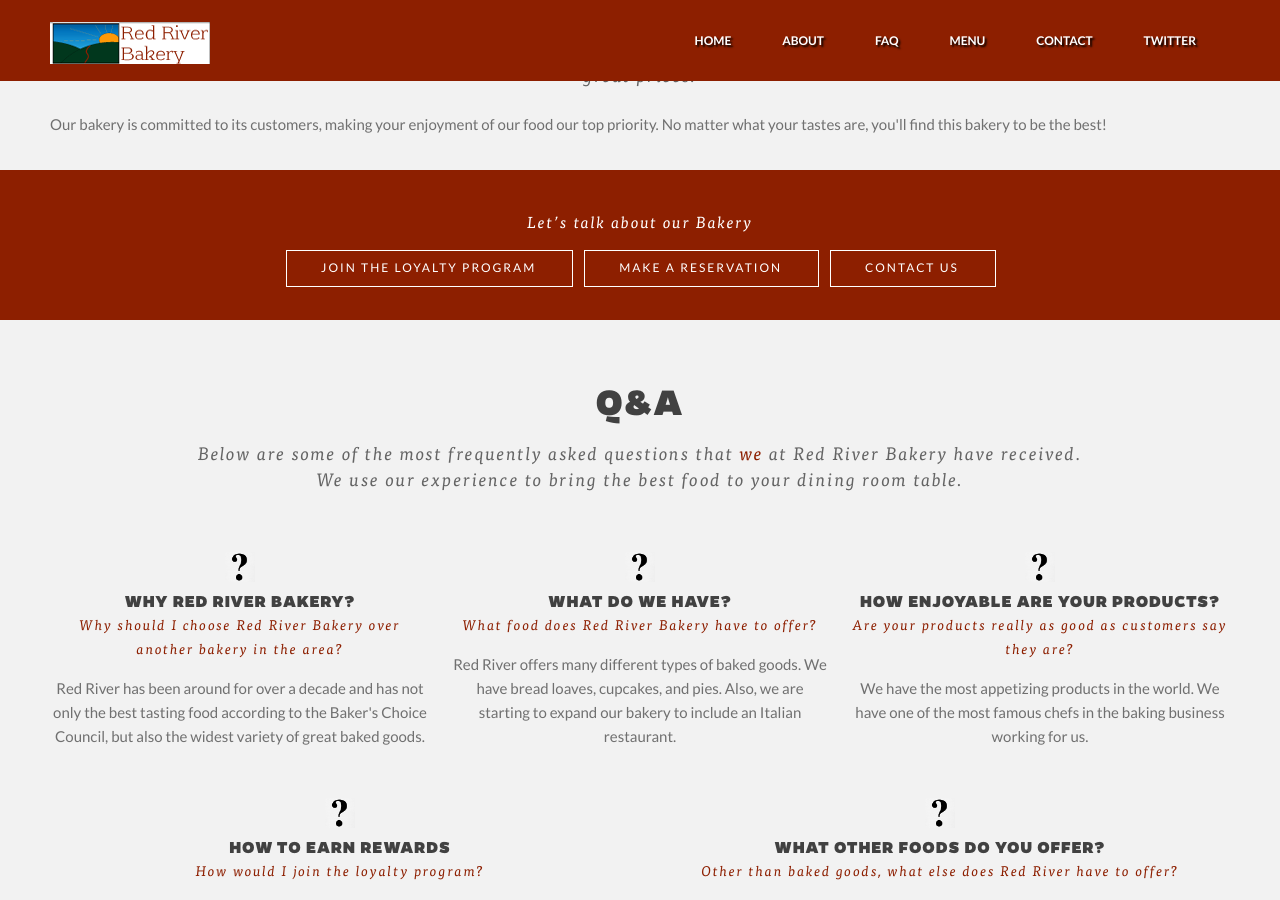
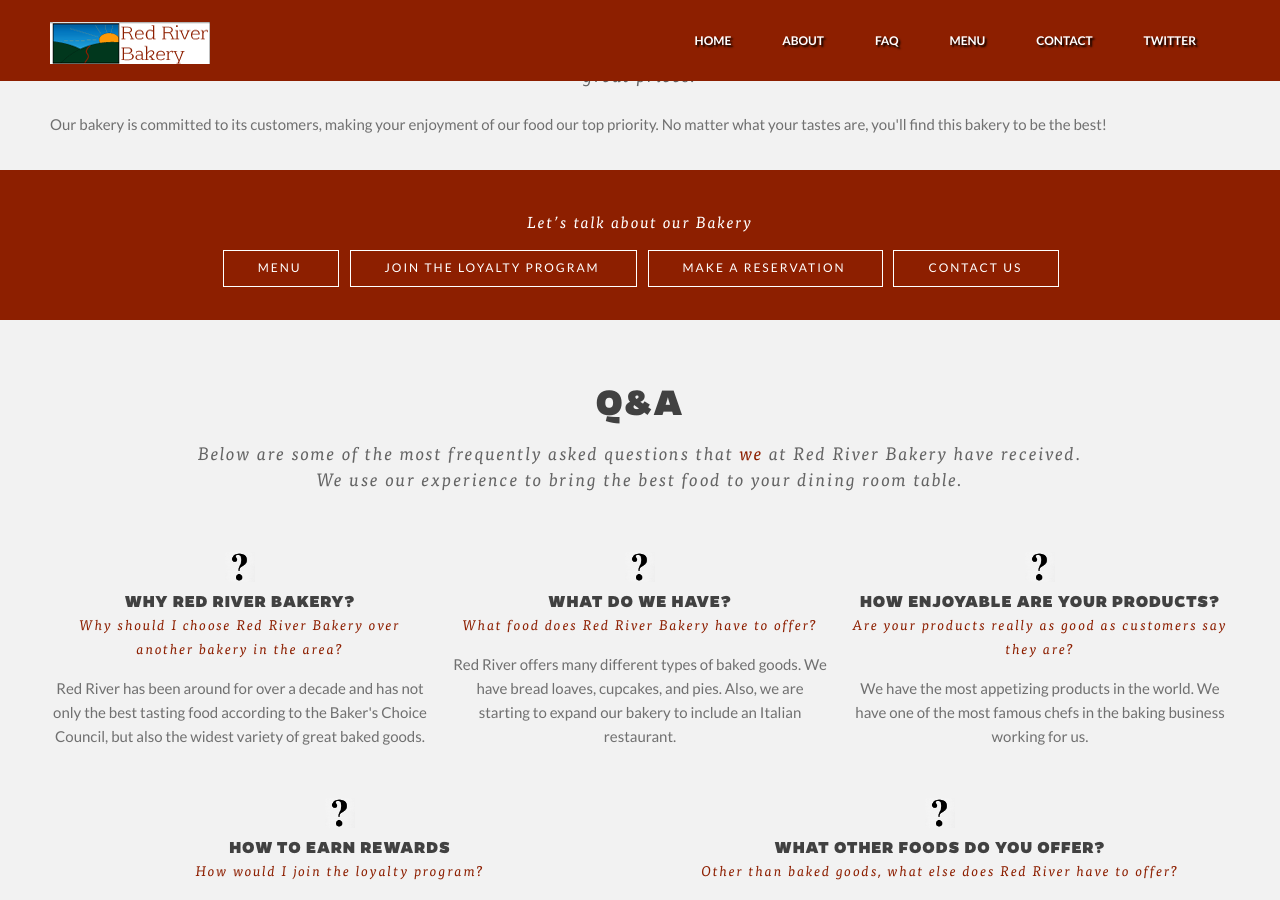
Before and after one commit to fblabake/fblabake.github.io, a Jekyll site: the page built from index.html, in a window 1280 px wide and 900 px high, scrolled down 3473 px. Built offline with Jekyll 4.4.1, drawn with Linux system fonts in a browser that asks for light colours.

Commit message:
Update index.html

```diff
--- a/index.html
+++ b/index.html
@@ -285,9 +285,10 @@
           <p data-scroll-reveal="enter bottom move 100px over 0.5s after 0.1s">Let&rsquo;s talk about our Bakery</p>
 
           <div class="link-bottom-work" data-scroll-reveal="enter bottom move 100px over 1s after 0.1s">
+               <a data-gal="m_PageScroll2id" data-ps2id-offset="65" href="menu.html" style="margin-right: 10px; margin-bottom:10px;">menu</a>
                <a data-gal="m_PageScroll2id" data-ps2id-offset="65" href="https://docs.google.com/forms/d/1FIk4ROON11dI30Zg06CLcsY1ivZ08DPcF_5gBrul1no/viewform?usp=send_form" target="_blank" style="margin-right: 10px; margin-bottom:10px;">join&nbsp;the&nbsp;loyalty&nbsp;program</a>
                <a data-gal="m_PageScroll2id" data-ps2id-offset="65" href="https://docs.google.com/forms/d/1gyd2NirrL-GTQ5THngMjqQiGEtYaxPDEkCPVe2vMobc/viewform?usp=send_form" target="_blank" style="margin-right: 10px; margin-bottom:10px;">make&nbsp;a&nbsp;reservation</a>
-         	   <a data-gal="m_PageScroll2id" data-ps2id-offset="65" href="/#contact" style="margin-bottom:10px;">contact&nbsp;us</a>
+               <a data-gal="m_PageScroll2id" data-ps2id-offset="65" href="/#contact" style="margin-bottom:10px;">contact&nbsp;us</a>
           </div>
      </div>
 </section>
```
